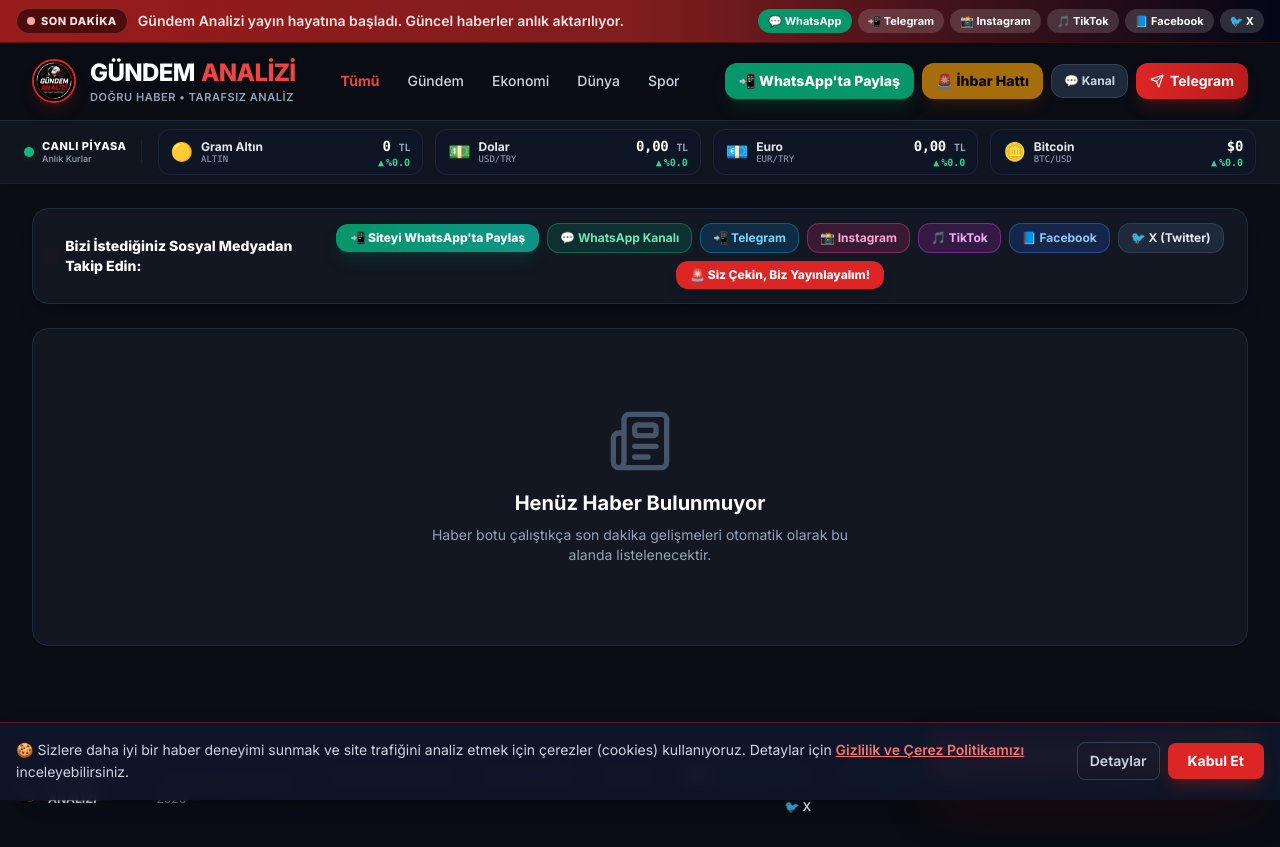
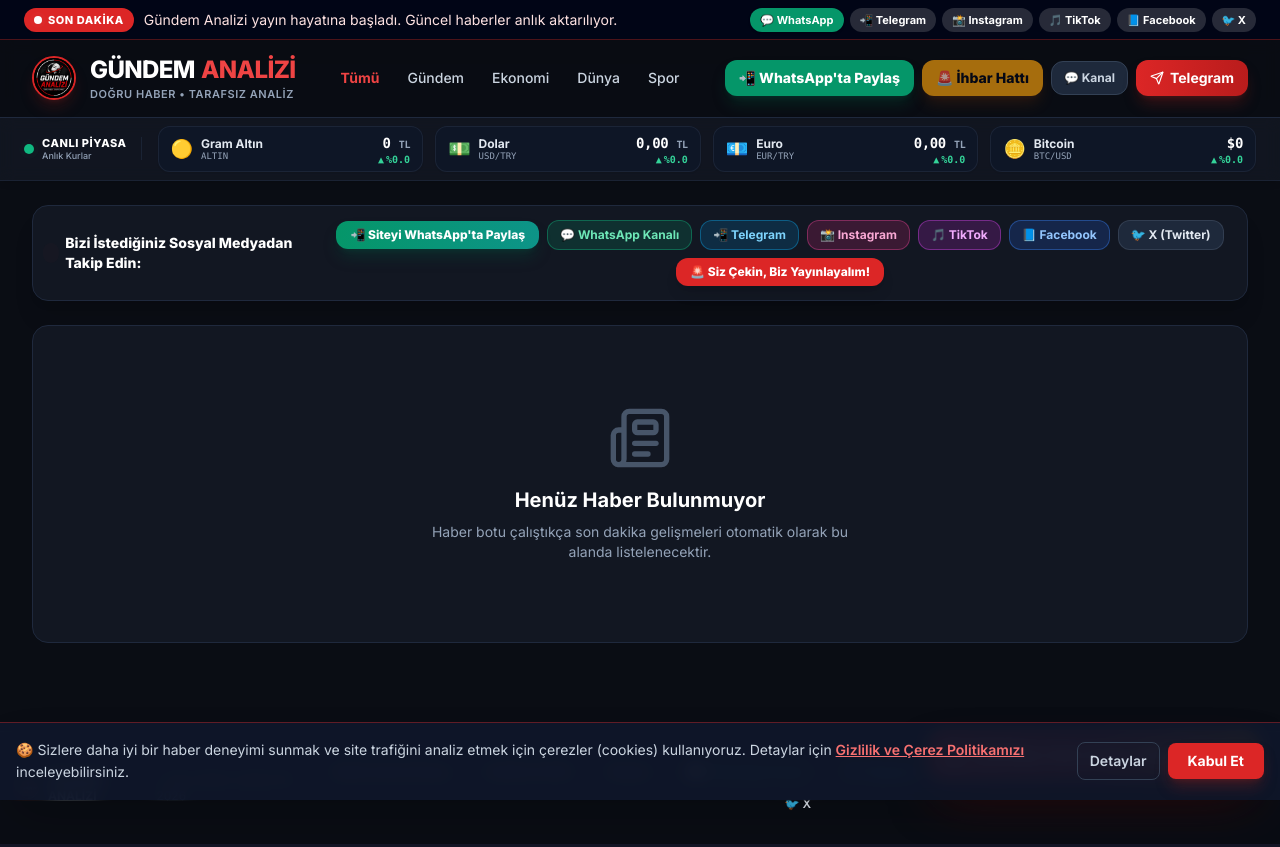
Before and after one commit to celikyalcin336-blip/gundemanalizi, a FastAPI app: page / in a window 1280 px wide. Run offline with FastAPI, Linux system fonts and the light colour scheme; data comes from the database, SQL or seed files in the repository; data that the repository does not hold is empty; some libraries are stand-ins or nearby versions.

Commit message:
Add files via upload

```diff
--- a/templates/index.html
+++ b/templates/index.html
@@ -115,16 +115,16 @@
         body { font-family: 'Inter', sans-serif; background-color: #0a0d14; color: #f1f5f9; }
     </style>
 </head>
-<body class="min-h-screen flex flex-col antialiased selection:bg-red-600 selection:text-white">
+<body class="min-h-screen flex flex-col antialiased selection:bg-red-600 selection:text-white pt-10">
 
-    <!-- ÜST BİLGİ & SON DAKİKA CANLI BANDI (STICKY OKUYUCUYLA İNER) -->
-    <div class="sticky top-0 z-50 bg-gradient-to-r from-red-800 via-red-900 to-slate-950 text-white text-xs sm:text-sm font-semibold py-2 px-4 shadow-xl border-b border-red-950/70 backdrop-blur-md">
-        <div class="max-w-7xl mx-auto flex items-center justify-between gap-3">
+    <!-- 100% FIXED ÜST BİLGİ & SON DAKİKA CANLI BANDI (MOBİLDE VE PC'DE ASLA KAYBOLMAZ) -->
+    <div id="floating-breaking-bar" class="fixed top-0 left-0 right-0 w-full z-50 bg-slate-950/95 backdrop-blur-md text-white text-xs sm:text-sm border-b border-red-900/60 shadow-2xl h-10 flex items-center">
+        <div class="max-w-7xl mx-auto w-full px-3 sm:px-6 flex items-center justify-between gap-3">
             <div class="flex items-center gap-2.5 overflow-hidden flex-1 min-w-0">
-                <span class="inline-flex items-center gap-1.5 bg-red-950/90 border border-red-400/30 px-2.5 py-0.5 rounded-full text-red-100 font-extrabold uppercase tracking-wider text-[10px] sm:text-[11px] shrink-0 shadow-sm">
+                <span class="inline-flex items-center gap-1.5 bg-red-600 px-2.5 py-0.5 rounded-full text-white font-extrabold uppercase tracking-wider text-[10px] sm:text-[11px] shrink-0 shadow-sm">
                     <span class="relative flex h-2 w-2">
-                        <span class="animate-ping absolute inline-flex h-full w-full rounded-full bg-red-400 opacity-75"></span>
-                        <span class="relative inline-flex rounded-full h-2 w-2 bg-red-300"></span>
+                        <span class="animate-ping absolute inline-flex h-full w-full rounded-full bg-white opacity-75"></span>
+                        <span class="relative inline-flex rounded-full h-2 w-2 bg-white"></span>
                     </span>
                     SON DAKİKA
                 </span>
@@ -688,6 +688,23 @@
                 items[idx].classList.add('opacity-100', 'translate-y-0');
             }
         })();
+
+        // Yukarı Çık Buton Görünürlüğü (Mobilde ve PC'de)
+        const bttBtn = document.getElementById('back-to-top');
+        window.addEventListener('scroll', () => {
+            if (window.scrollY > 350) {
+                bttBtn?.classList.remove('opacity-0', 'pointer-events-none', 'translate-y-4');
+                bttBtn?.classList.add('opacity-100', 'translate-y-0');
+            } else {
+                bttBtn?.classList.remove('opacity-100', 'translate-y-0');
+                bttBtn?.classList.add('opacity-0', 'pointer-events-none', 'translate-y-4');
+            }
+        });
     </script>
+
+    <!-- MOBİL & MASAÜSTÜ YUKARI ÇIK BUTONU -->
+    <button id="back-to-top" onclick="window.scrollTo({top: 0, behavior: 'smooth'})" class="fixed bottom-6 right-5 z-40 p-3 rounded-full bg-red-600/90 hover:bg-red-500 text-white shadow-2xl border border-red-400/40 transition-all duration-300 opacity-0 pointer-events-none translate-y-4 flex items-center justify-center" title="Yukarı Çık">
+        <i data-lucide="chevron-up" class="w-5 h-5"></i>
+    </button>
 </body>
 </html>
```
Also changed, not shown: templates/article.html (+34 -17 lines).
